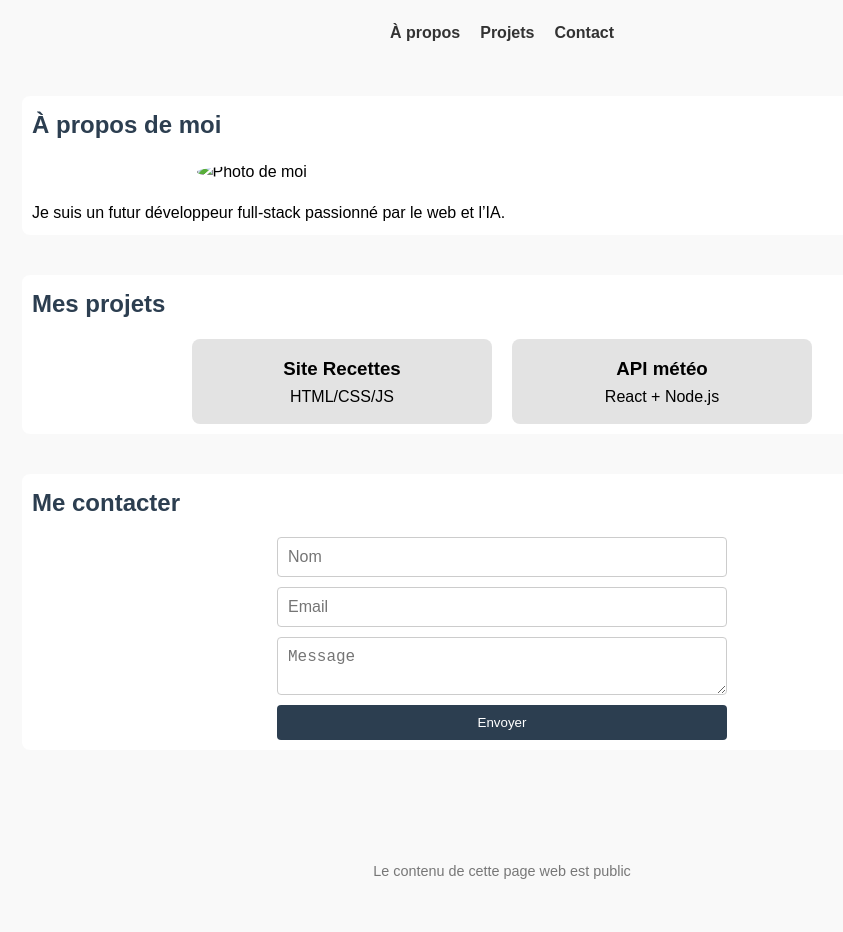
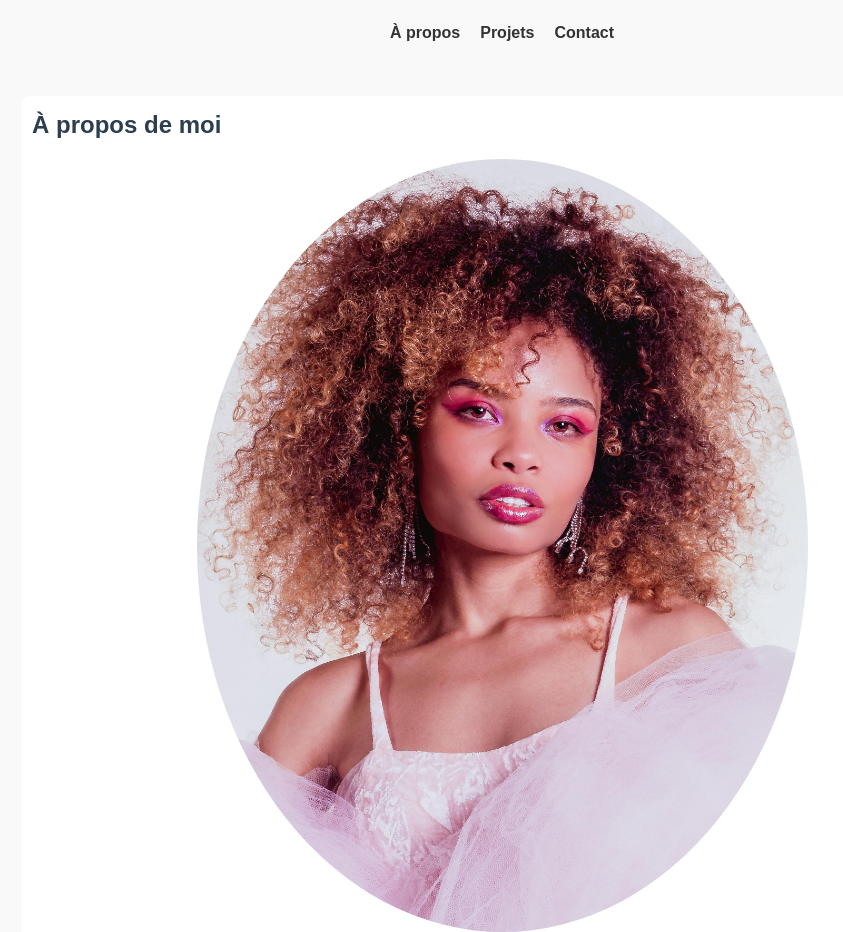
Before and after one commit to User4796885/demoportfolio, a plain HTML site: page index.html in a window 1280 px wide. Shown: the top 932 px of the page, without its empty margins (138-981 px from the left). Before the commit the page ends 904 px from the top, so only its background shows below. Drawn offline with Linux system fonts and the light colour scheme.

Commit message:
Update index.html

```diff
--- a/index.html
+++ b/index.html
@@ -20,7 +20,7 @@
     <main>
       <section id="about">
         <h2>À propos de moi</h2>
-        <img src="image/femme.jpg" alt="Photo de moi" />
+        <img src="femme.jpg" alt="Photo de moi" />
         <p>
           Je suis un futur développeur full-stack passionné par le web et l’IA.
         </p>
```
